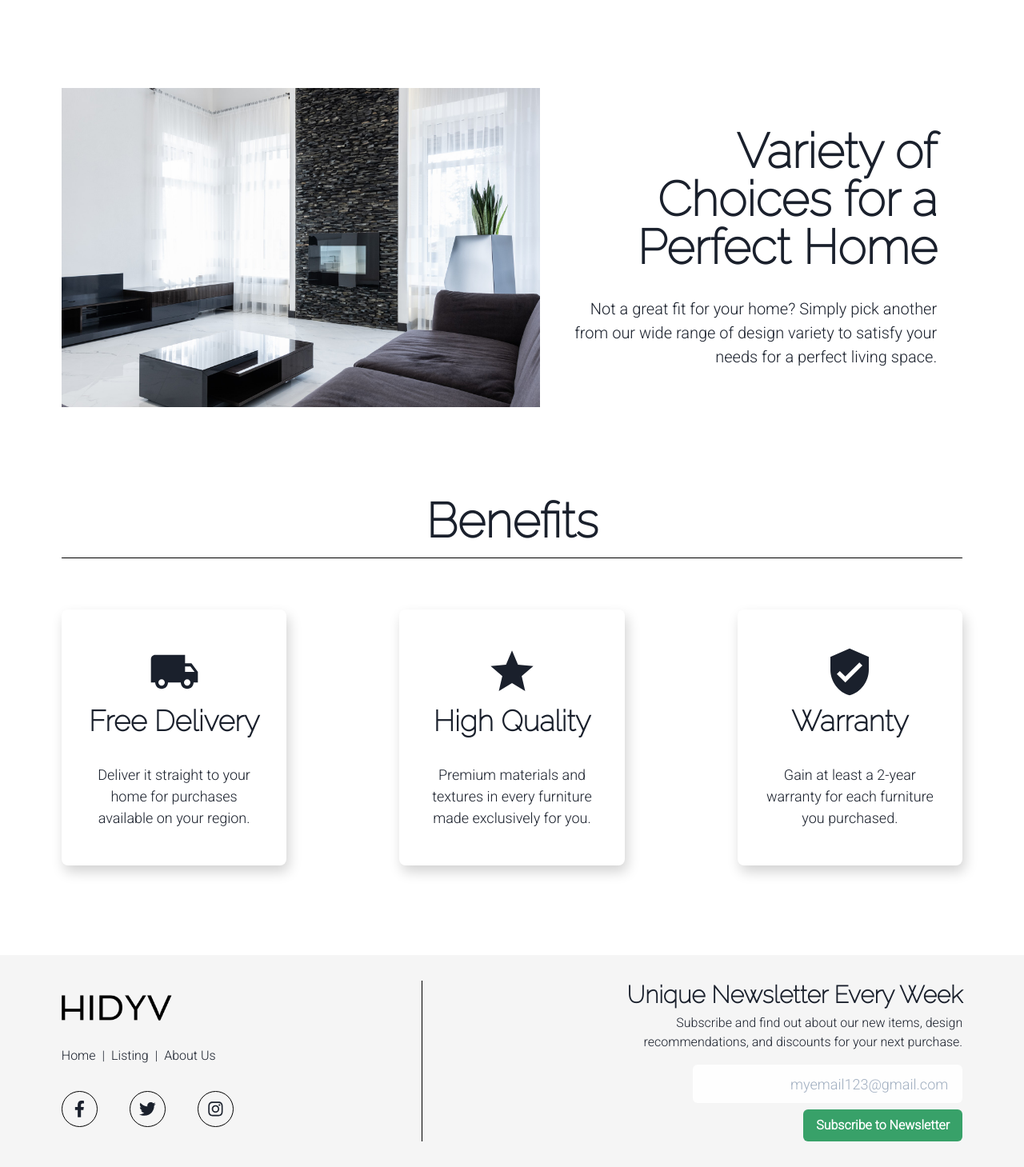
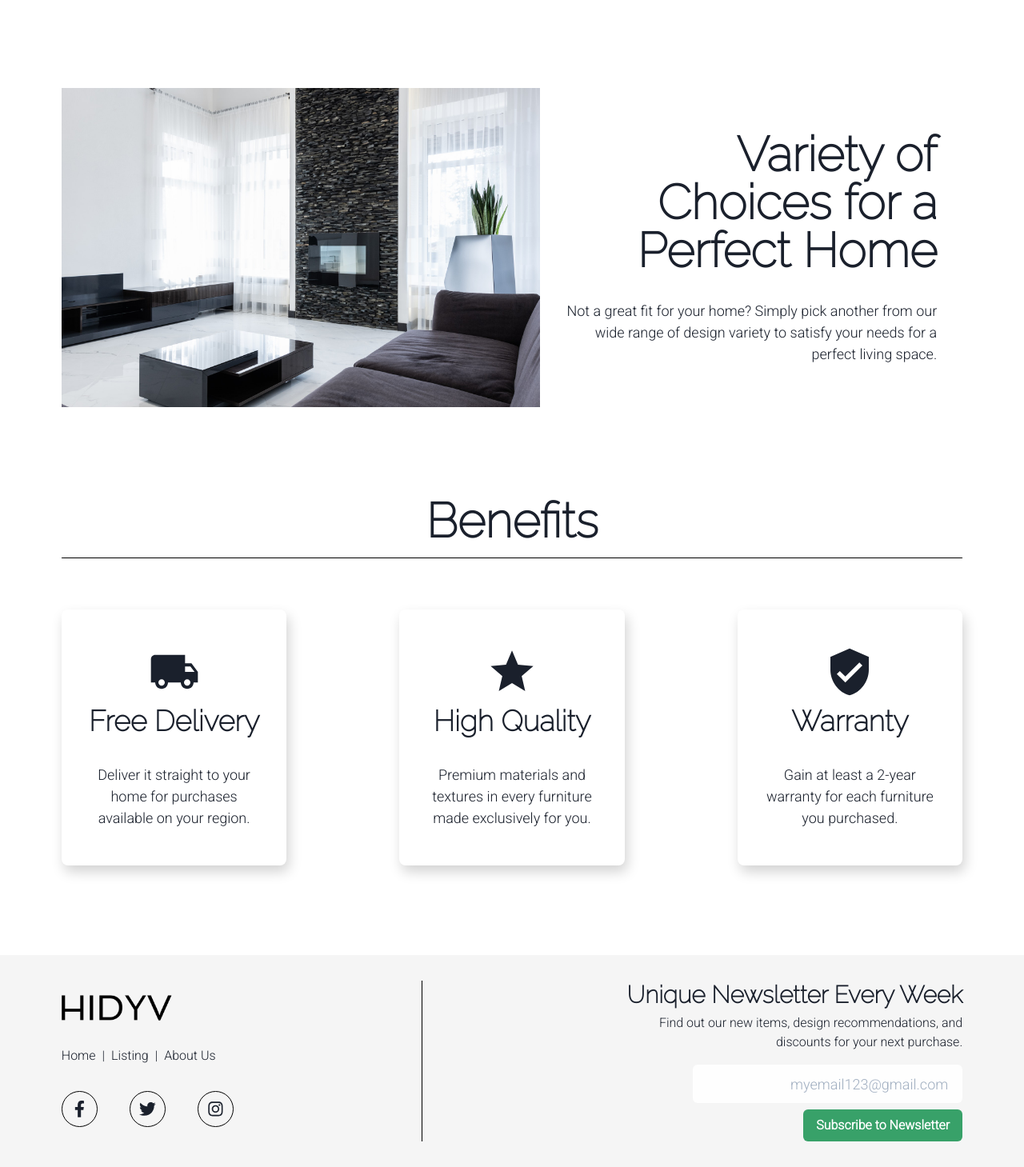
Before and after one commit to DerianMelvin/homepage-hydiv-chakra, a React (Create React App) app: page / in a window 1280 px wide. Shown: the part 1922-3381 px from the top of the page at 80% size. Built offline with nearby package versions, Linux system fonts and the light colour scheme.

Commit message:
Adjust styling properties on some components - Fix content width in /0-Header

```diff
--- a/src/components/0-Header/BackgroundHeader.jsx
+++ b/src/components/0-Header/BackgroundHeader.jsx
@@ -14,7 +14,7 @@ const BackgroundHeader = () => {
         alt="header background image"
         height="95vh"
         minHeight="33rem"
-        width="33.3vw"
+        width="33.3%"
         objectFit="cover"
         position="relative"
         zIndex="-1"
@@ -27,7 +27,7 @@ const BackgroundHeader = () => {
       content:`""`,
       height: "95vh",
       minHeight: "33rem",
-      width: "100vw",
+      width: "100%",
       position: "absolute",
       left: "0",
       background: "linear-gradient(to right, rgba(0, 0, 0, 0.9), rgba(0, 0, 0, 0.4))"
--- a/src/components/0-Header/ContentHeader.jsx
+++ b/src/components/0-Header/ContentHeader.jsx
@@ -6,7 +6,7 @@ const ContentHeader = () => {
       px="6%"
       height="90vh"
       minHeight="30rem"
-      width="100vw"
+      width="100%"
       justify="center"
       position="absolute"
       left="0"
--- a/src/components/1-About/ContentAbout.jsx
+++ b/src/components/1-About/ContentAbout.jsx
@@ -34,7 +34,7 @@ const ContentAbout = ({
         <Heading mb="2rem" as="h2" size="3xl">
           {heading}
         </Heading>
-        <Text fontSize="xl">{text}</Text>
+        <Text fontSize="lg">{text}</Text>
       </Flex>
     </Flex>
   );
--- a/src/components/3-Footer/Footer.jsx
+++ b/src/components/3-Footer/Footer.jsx
@@ -6,6 +6,7 @@ const Footer = () => {
   return (
     <Flex
       px="6%"
+      py="2rem"
       mt="7rem"
       position="relative"
       align="center"
--- a/src/components/3-Footer/SubscriptionFooter.jsx
+++ b/src/components/3-Footer/SubscriptionFooter.jsx
@@ -3,7 +3,6 @@ import { Flex, Heading, Text, Input, Button } from "@chakra-ui/react";
 const SubscriptionFooter = () => {
   return (
     <Flex
-      my="2rem"
       width="60%"
       direction="column"
       align="flex-end"
@@ -15,7 +14,7 @@ const SubscriptionFooter = () => {
         Unique Newsletter Every Week
       </Heading>
       <Text mt="0.3rem" width="60%">
-        Subscribe and find out about our new items, design recommendations, and
+        Find out our new items, design recommendations, and
         discounts for your next purchase.
       </Text>
 
```
